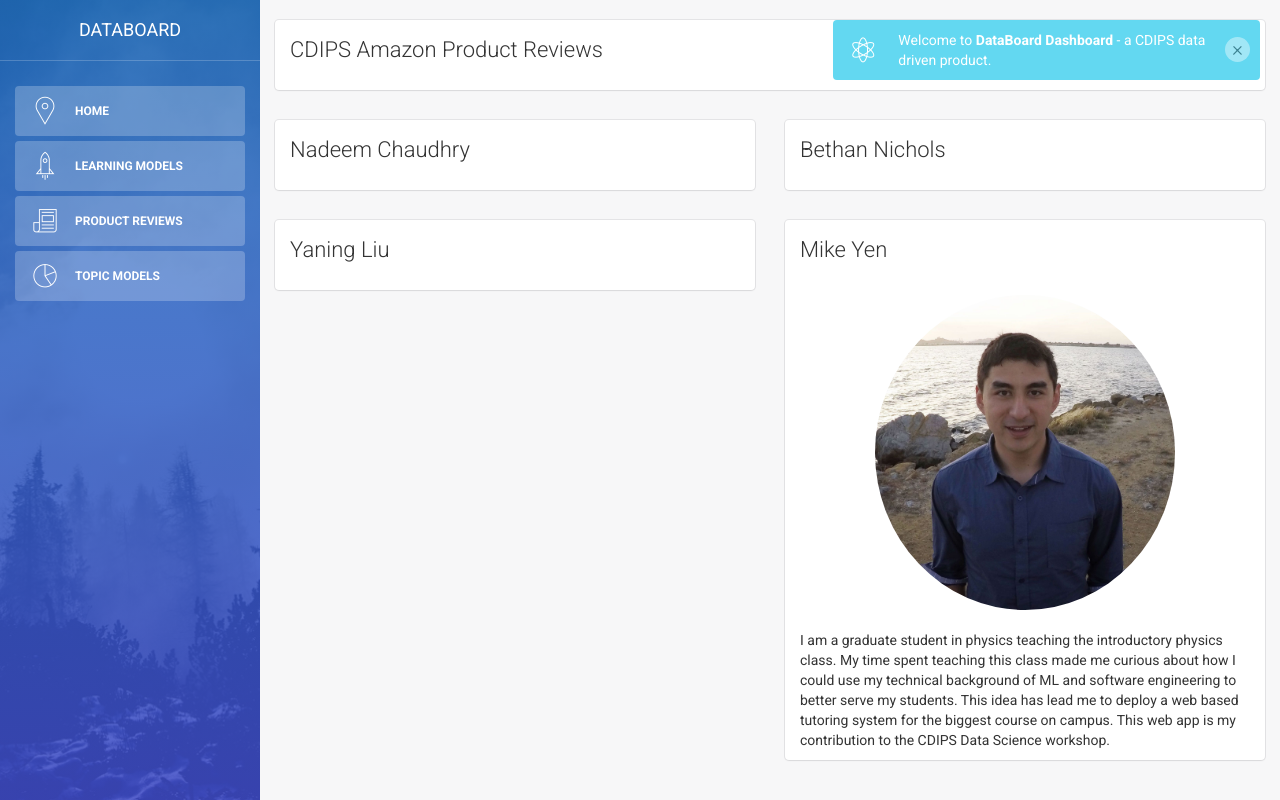
After one commit to CDIPSDataScience2016/cdips-datawicked, a Flask app: page /index in a window 1280 px wide. The commit adds this page. Run offline with Flask 2, Linux system fonts and the light colour scheme; parts of the project's set-up code (start-up, migrations or seed data) failed here and were passed over; some libraries are stand-ins or nearby versions.

Commit message:
app with new pages, dashboard html done

```diff
--- a/Plots/phrase_word_cloud.py
+++ b/Plots/phrase_word_cloud.py
@@ -153,13 +153,13 @@ def make_word_cloud(product, sentiment):
                max_font_size=300, random_state=42)
 
         # generate word cloud for positive
-        positive_name = 'pos_wordcloud.png'
+        positive_name = '../app/static/img/pos_wordcloud.png'
         wc.generate_from_frequencies(pos_words_array)
         wc.recolor(color_func=pos_color_func, random_state=3)
         wc.to_file(positive_name)
 
         # generate word cloud for negative
-        negative_name = 'neg_wordcloud.png'
+        negative_name = '../app/static/img/neg_wordcloud.png'
         wc.generate_from_frequencies(neg_words_array)
         wc.recolor(color_func=neg_color_func, random_state=3)
         wc.to_file(negative_name)
--- /dev/null
+++ b/app/templates/index.html
@@ -0,0 +1,256 @@
+<!doctype html>
+<html lang="en">
+<head>
+	<meta charset="utf-8" />
+	<link rel="icon" type="image/png" href="/static/assets/img/favicon.ico">
+	<meta http-equiv="X-UA-Compatible" content="IE=edge,chrome=1" />
+
+	<title>Product Viewer - DataBoard</title>
+
+	<meta content='width=device-width, initial-scale=1.0, maximum-scale=1.0, user-scalable=0' name='viewport' />
+    <meta name="viewport" content="width=device-width" />
+
+
+    <!-- Bootstrap core CSS     -->
+    <link href="/static/assets/css/bootstrap.min.css" rel="stylesheet" />
+
+    <!-- Animation library for notifications   -->
+    <link href="/static/assets/css/animate.min.css" rel="stylesheet"/>
+
+    <!--  Light Bootstrap Table core CSS    -->
+    <link href="/static/assets/css/light-bootstrap-dashboard.css" rel="stylesheet"/>
+
+
+    <!--  CSS for Demo Purpose, don't include it in your project     -->
+    <link href="/static/assets/css/demo.css" rel="stylesheet" />
+
+
+    <!--     Fonts and icons     -->
+    <link href="http://maxcdn.bootstrapcdn.com/font-awesome/4.2.0/css/font-awesome.min.css" rel="stylesheet">
+    <link href='http://fonts.googleapis.com/css?family=Roboto:400,700,300' rel='stylesheet' type='text/css'>
+    <link href="/static/assets/css/pe-icon-7-stroke.css" rel="stylesheet" />
+
+
+    <!--      Semantic           -->
+    <link href="/static/semantic/dist/semantic.min.css" type="text/css">
+    <script src="/static/semantic/dist/semantic.min.js"></script>
+</head>
+<body>
+
+<div class="wrapper">
+    <div class="sidebar" data-color="blue" data-image="/static/assets/img/sidebar-5.jpg">
+
+    <!--
+
+        Tip 1: you can change the color of the sidebar using: data-color="blue | azure | green | orange | red | purple"
+        Tip 2: you can also add an image using data-image tag
+
+    -->
+
+    	<div class="sidebar-wrapper">
+            <div class="logo">
+                <a href="https://github.com/CDIPSDataScience2016/cdips-datawicked" class="simple-text">
+                    DataBoard
+                </a>
+            </div>
+
+            <ul class="nav">
+
+	      <li class="active">
+                    <a href="/index">
+                        <i class="pe-7s-map-marker"></i>
+                        <p>Home</p>
+                    </a>
+                </li>
+
+	      <li class="active">
+                    <a href="/ml_models">
+                        <i class="pe-7s-rocket"></i>
+                        <p>Learning Models</p>
+                    </a>
+                </li>
+
+                <li class="active">
+                    <a href="/product">
+                        <i class="pe-7s-news-paper"></i>
+                        <p>Product Reviews</p>
+                    </a>
+                </li>
+
+		<li class="active">
+                    <a href="/topic_models">
+                        <i class="pe-7s-graph"></i>
+                        <p>Topic Models</p>
+                    </a>
+                </li>
+
+            </ul>
+    	</div>
+    </div>
+
+    <div class="main-panel">
+      <!--
+        <nav class="navbar navbar-default navbar-fixed">
+            <div class="container-fluid">
+                <div class="navbar-header">
+                    <button type="button" class="navbar-toggle" data-toggle="collapse" data-target="#navigation-example-2">
+                        <span class="sr-only">Toggle navigation</span>
+                        <span class="icon-bar"></span>
+                        <span class="icon-bar"></span>
+                        <span class="icon-bar"></span>
+                    </button>
+                    <a class="navbar-brand" href="#">Amazon Product Reviews Trends</a>
+                </div>
+            </div>
+        </nav>
+-->
+	<br>
+
+<!--
+	<div class="col-md-12">
+	  <div class="card">
+	    <div class="header">
+	      <h4 class="title">Electronics Products</h4>
+	    </div>
+	    -->
+<!--
+        <div class="content">
+          <label for="sel2">Mutiple select list (hold shift to select more than one):</label>
+          <form action="/product" method="post" class="form-inline">
+          <div class="row">
+               <div class="form-group">
+                    <select multiple name="product_select" class="form-control" id="sel2">
+		      <option value="AmazonBasics USB to lightning charger for Apple">AmazonBasics USB</option>
+		      <option value="Google Chromecast">Google Chromecast</option>
+		      <option value="Kindle Fire">Kindle Fire</option>
+		      <option value="Kindle Paperwhite Case">Kindle Paperwhite Case</option>
+		      <option value="Kindle Powerfast Charger">Kindle Powerfast Charger</option>
+		      <option value="Mohu Leaf 30 TV Antenna">Mohu Leaf Antenna</option>
+		      <option value="Powergen Car Charger (Apple and Android devices)">Powergen Car Charger</option>
+		      <option value="SanDisk 64Gb memory card">SanDisk 64Gb</option>
+		      <option value="Sony PlayStation 4">PlayStation 4</option>
+		      <option value="Tech Armor Privacy Screen for iPhone5">Tech Armor Privacy Screen</option>
+                    </select>
+               </div>
+-->
+	       <!--
+               <div class="form-group">
+                 <label class="radio-inline">Sentiment</label>
+                    <label class="radio-inline">
+                        <input id="inlineradio1" name="sentiment" value="Positive" type="radio">Positive</label>
+                    <label class="radio-inline">
+                        <input id="inlineradio2" name="sentiment" value="Negative" type="radio">Negative</label>
+                    <label class="radio-inline">
+                        <input id="inlineradio3" name="sentiment" value="all" type="radio">Both</label>
+               </div>
+	       -->
+	       <!--
+                <button type="submit" class="btn btn-fill btn-info btn-default">Submit</button>
+             </div>
+          </form>
+
+  	    </div>
+	  </div>
+	</div>
+-->
+	<!-- PLOTLY DIV -->
+	<!-- Sentiment Plot  -->
+        <div class="col-md-12" id="sentiment_plot">
+          <div class="card">
+            <div class="header">
+              <h4 class="title">CDIPS Amazon Product Reviews</h4>
+            </div>
+	    <div class="content"></div>
+          </div>
+        </div>
+
+	<div class="col-md-6" id="nadeem">
+          <div class="card">
+            <div class="header">
+              <h4 class="title">Nadeem Chaudhry</h4>
+            </div>
+	    <div class="content"></div>
+          </div>
+        </div>
+
+	<div class="col-md-6" id="bethan">
+          <div class="card">
+            <div class="header">
+              <h4 class="title">Bethan Nichols</h4>
+            </div>
+	    <div class="content"></div>
+          </div>
+        </div>
+
+	<div class="col-md-6" id="yaning">
+          <div class="card">
+            <div class="header">
+              <h4 class="title">Yaning Liu</h4>
+            </div>
+	    <div class="content"></div>
+          </div>
+        </div>
+
+	<div class="col-md-6" id="mike">
+          <div class="card">
+            <div class="header">
+              <h4 class="title">Mike Yen</h4>
+            </div>
+	    <div class="content">
+	      <div class="header" align="center">
+	      <img src="/static/img/mike_head.jpg" class="img-circle"
+		   width=300>
+	      </div>
+	      <br>
+	      I am a graduate student in physics teaching the introductory
+	      physics class. My time spent teaching this class made me curious
+	      about how I could use my technical background of ML and software
+	      engineering to better serve my students. This idea has lead me to
+	      deploy a web based tutoring system for the biggest course on
+	      campus. This web app is my contribution to the CDIPS Data Science workshop.
+	    </div>
+          </div>
+        </div>
+
+    </div>
+</div>
+
+</body>
+
+    <!--   Core JS Files   -->
+    <script src="/static/assets/js/jquery-1.10.2.js" type="text/javascript"></script>
+	<script src="/static/assets/js/bootstrap.min.js" type="text/javascript"></script>
+
+	<!--  Checkbox, Radio & Switch Plugins -->
+	<script src="/static/assets/js/bootstrap-checkbox-radio-switch.js"></script>
+
+	<!--  Charts Plugin -->
+	<script src="/static/assets/js/chartist.min.js"></script>
+
+    <!--  Notifications Plugin    -->
+    <script src="/static/assets/js/bootstrap-notify.js"></script>
+
+    <!-- Light Bootstrap Table Core javascript and methods for Demo purpose -->
+	<script src="/static/assets/js/light-bootstrap-dashboard.js"></script>
+
+	<!-- Light Bootstrap Table DEMO methods, don't include it in your project! -->
+	<script src="/static/assets/js/demo.js"></script>
+
+	<script type="text/javascript">
+    	$(document).ready(function(){
+
+        	demo.initChartist();
+
+        	$.notify({
+            	icon: 'pe-7s-science',
+            	message: "Welcome to <b>DataBoard Dashboard</b> - a CDIPS data driven product."
+
+            },{
+                type: 'info',
+                timer: 4000
+            });
+
+    	});
+	</script>
+
+</html>
--- a/app/views.py
+++ b/app/views.py
@@ -15,60 +15,59 @@ def plotly_json_to_html(js,filename='product'):
     link = py.iplot(js, filename=filename)
     return link.embed_code
 
-
-def bethans_function(name):
-    if name == 'Samsung Chromebook':
-        return json_to_link('app/static/Samsung_chromebook_sentiment.json')
-    else:
-        return json_to_link('app/static/Ipad_and_Kindle_sentiment.json')
-
-def product_list(lst):
-    return '<br>'.join(lst).rstrip('<br>')
-
-@app.route('/')
-def index():
-    return redirect(url_for('product'))
-
-
 def product_html_plot(lst):
-    product_html = '<iframe></iframe>'
-    plot_type = ''
+    product_html = ''
     if lst:
         product_json = json.loads(make_all_review_plot_json(lst))
         print('Product JSON', product_json)
-        plot_type = product_json.get('type','')
-        product_html = plotly_json_to_html(product_json)
-    return product_html,plot_type
+        product_html = plotly_json_to_html(product_json,
+                                           filename='number')
+    return product_html
 
 def sentiment_html_plot(lst):
-    sentiment_html = '<iframe></iframe>'
-    plot_type = ''
+    sentiment_html = ''
     if lst:
         sentiment_json = json.loads(make_sentiment_plot_json(lst))
         print('Sentiment JSON', sentiment_json)
-        sentiment_type = sentiment_json.get('type','')
-        sentiment_html = plotly_json_to_html(sentiment_json)
-    return sentiment_html, plot_type
+        sentiment_html = plotly_json_to_html(sentiment_json,
+                                             filename='sentiment')
+    return sentiment_html
+
+
+def product_list(lst):
+    return '|'.join(lst).rstrip('|')
+
+@app.route('/', methods=['GET', 'POST'])
+@app.route('/index', methods=['GET', 'POST'])
+def index():
+    return render_template('index.html')
 
 @app.route('/product', methods=['GET', 'POST'])
 def product():
     product_select = request.form.getlist('product_select',None)
-    sentiment = request.form.get('sentiment')
 
-    print('Sentiment',sentiment)
-    print(bcolors.green,product,bcolors.endc)
-    print(bcolors.blue,product_select,bcolors.endc)
-    product_html, product_type = product_html_plot(product_select)
-    sentiment_html, sentiment_type = sentiment_html_plot(product_select)
-    if sentiment:
-        word_cloud_json = make_word_cloud(product_select,sentiment)
+    print(bcolors.blue,'Product Selection:',product_select,bcolors.endc)
+    product_html = product_html_plot(product_select)
+    sentiment_html = sentiment_html_plot(product_select)
+    if not product_select:
+        pass
+        #make_word_cloud(product_select,'all')
+    positive_cloud = '/static/img/pos_wordcloud.png'
+    negative_cloud = '/static/img/neg_wordcloud.png'
 
+    print(bcolors.green,product_html,bcolors.endc)
+    print(bcolors.blue,sentiment_html,bcolors.endc)
+    post = {'product_name': product_list(product_select),
+            'sentiment_html': sentiment_html,
+            'number_html': product_html,
+            'positive_cloud':positive_cloud,
+            'negative_cloud':negative_cloud}
+    return render_template('dashboard.html', post=post)
 
-    print('Sentiment', sentiment)
-    print(bcolors.green,product,bcolors.endc)
-    print(bcolors.blue,product_select,bcolors.endc)
-    post = {'product_name': product_list(product_select),
-            'kind': product_type,
-            'sentiment_type': sentiment,
-            'plotly_html': product_html}
-    return render_template('dashboard.html', post=post)
+@app.route('/ml_models')
+def ml_models():
+    render_template('ml_models.html')
+
+@app.route('/topic_models')
+def topic_models():
+    render_template('topic_models.html')
```
Also changed, not shown: app/templates/dashboard.html (+74 -15 lines), app/static/img/mike_head.jpg (added), app/static/img/neg_wordcloud.png (added), app/static/img/pos_wordcloud.png (added), 2 other files.
